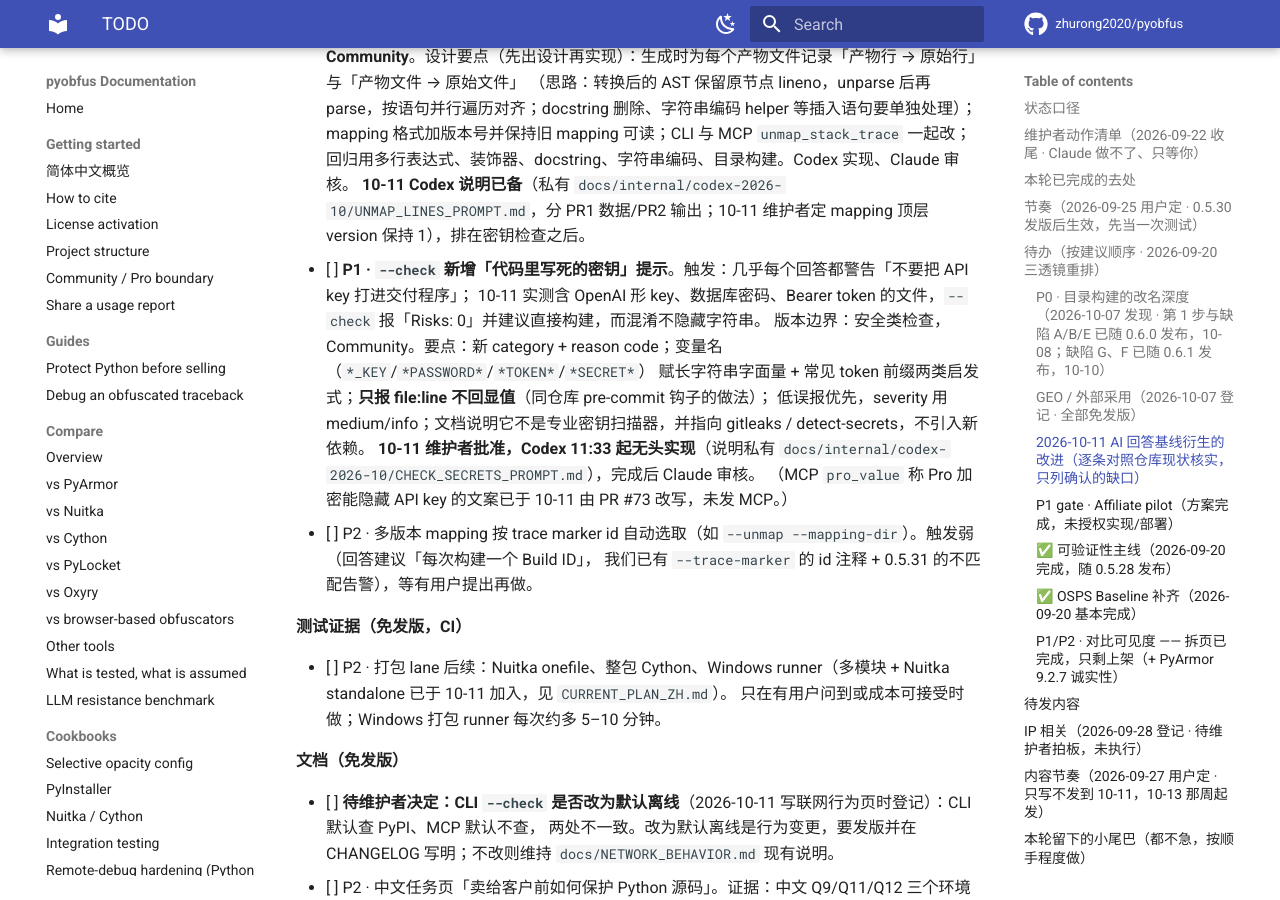
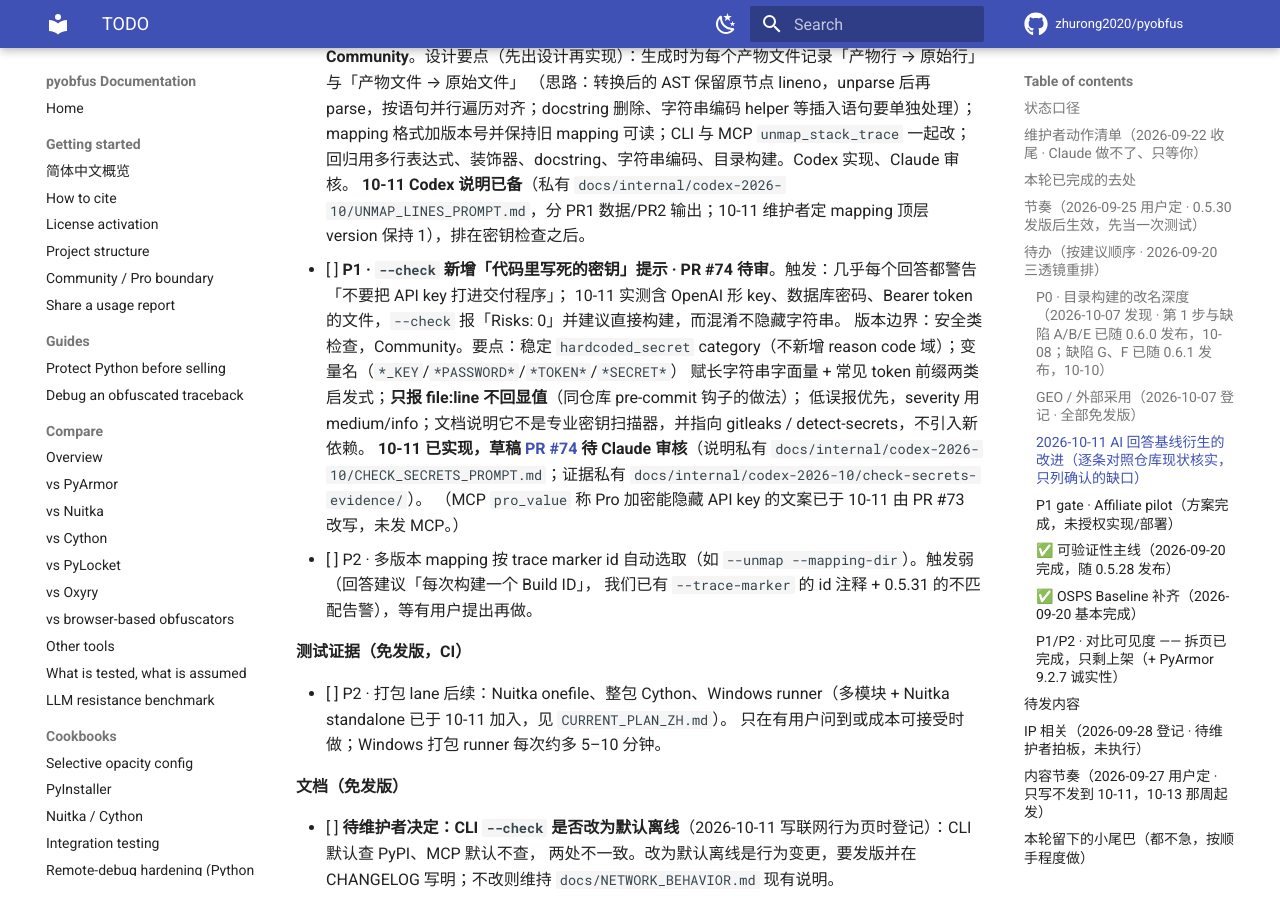
Before and after one commit to zhurong2020/pyobfus, an MkDocs documentation site: the page built from docs/TODO.md, in a window 1280 px wide and 900 px high, scrolled down 8550 px. Built offline with MkDocs 1.6.1 and Material for MkDocs 9.7.7, drawn with Linux system fonts in a browser that asks for light colours; comment, search, counter and statistics services are not loaded.

Commit message:
docs: mark hardcoded-secret advisory PR 74 awaiting review

```diff
--- a/docs/TODO.md
+++ b/docs/TODO.md
@@ -238,12 +238,12 @@
       等插入语句要单独处理）；mapping 格式加版本号并保持旧 mapping 可读；CLI 与 MCP `unmap_stack_trace` 一起改；
       回归用多行表达式、装饰器、docstring、字符串编码、目录构建。Codex 实现、Claude 审核。
       **10-11 Codex 说明已备**（私有 `docs/internal/codex-2026-10/UNMAP_LINES_PROMPT.md`，分 PR1 数据/PR2 输出；10-11 维护者定 mapping 顶层 version 保持 1），排在密钥检查之后。
-- [ ] **P1 · `--check` 新增「代码里写死的密钥」提示**。触发：几乎每个回答都警告「不要把 API key 打进交付程序」；
+- [ ] **P1 · `--check` 新增「代码里写死的密钥」提示 · PR #74 待审**。触发：几乎每个回答都警告「不要把 API key 打进交付程序」；
       10-11 实测含 OpenAI 形 key、数据库密码、Bearer token 的文件，`--check` 报「Risks: 0」并建议直接构建，而混淆不隐藏字符串。
-      版本边界：安全类检查，Community。要点：新 category + reason code；变量名（`*_KEY`/`*PASSWORD*`/`*TOKEN*`/`*SECRET*`）
+      版本边界：安全类检查，Community。要点：稳定 `hardcoded_secret` category（不新增 reason code 域）；变量名（`*_KEY`/`*PASSWORD*`/`*TOKEN*`/`*SECRET*`）
       赋长字符串字面量 + 常见 token 前缀两类启发式；**只报 file:line 不回显值**（同仓库 pre-commit 钩子的做法）；
       低误报优先，severity 用 medium/info；文档说明它不是专业密钥扫描器，并指向 gitleaks / detect-secrets，不引入新依赖。
-      **10-11 维护者批准，Codex 11:33 起无头实现**（说明私有 `docs/internal/codex-2026-10/CHECK_SECRETS_PROMPT.md`），完成后 Claude 审核。
+      **10-11 已实现，草稿 [PR #74](https://github.com/zhurong2020/pyobfus/pull/74) 待 Claude 审核**（说明私有 `docs/internal/codex-2026-10/CHECK_SECRETS_PROMPT.md`；证据私有 `docs/internal/codex-2026-10/check-secrets-evidence/`）。
       （MCP `pro_value` 称 Pro 加密能隐藏 API key 的文案已于 10-11 由 PR #73 改写，未发 MCP。）
 - [ ] P2 · 多版本 mapping 按 trace marker id 自动选取（如 `--unmap --mapping-dir`）。触发弱（回答建议「每次构建一个 Build ID」，
       我们已有 `--trace-marker` 的 id 注释 + 0.5.31 的不匹配告警），等有用户提出再做。
```
